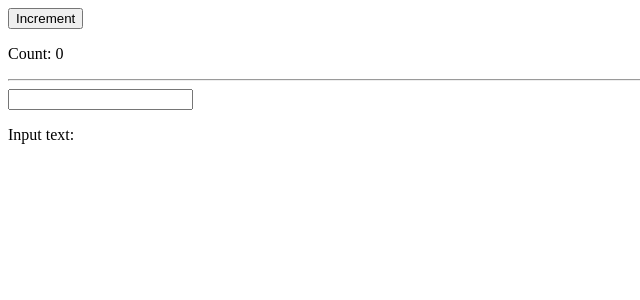
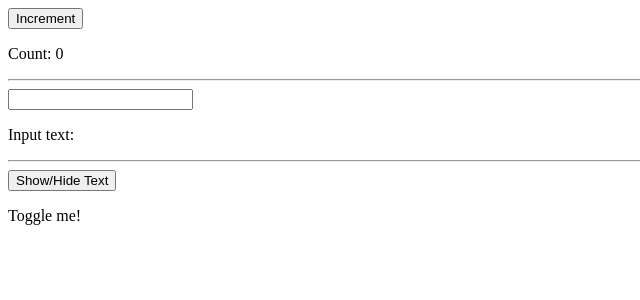
Before and after one commit to andyforrest/usestate-challenges, a React (Vite) app: page / in a window 1280 px wide. Shown: the top 300 px of the page, without its empty margins (0-640 px from the left). Built offline with nearby package versions, Linux system fonts and the light colour scheme.

Commit message:
Toggle Visibility component

```diff
--- a/src/App.tsx
+++ b/src/App.tsx
@@ -1,6 +1,7 @@
 import "./App.css";
 import Counter from "./components/Counter";
 import ControlledInputField from "./components/ControlledInputField";
+import ToggleVisibility from "./components/ToggleVisibility";
 
 function App() {
   return (
@@ -8,6 +9,8 @@ function App() {
       <Counter />
       <hr />
       <ControlledInputField />
+      <hr />
+      <ToggleVisibility />
     </>
   );
 }
--- /dev/null
+++ b/src/components/ToggleVisibility.tsx
@@ -0,0 +1,18 @@
+import { useState } from "react";
+
+function ToggleVisibility() {
+  const [visibility, setVisibility] = useState("Toggle me!");
+
+  function handleClick() {
+    visibility === "" ? setVisibility("Toggle me!") : setVisibility("");
+  }
+
+  return (
+    <div>
+      <button onClick={handleClick}>Show/Hide Text</button>
+      <p>{visibility}</p>
+    </div>
+  );
+}
+
+export default ToggleVisibility;
```
